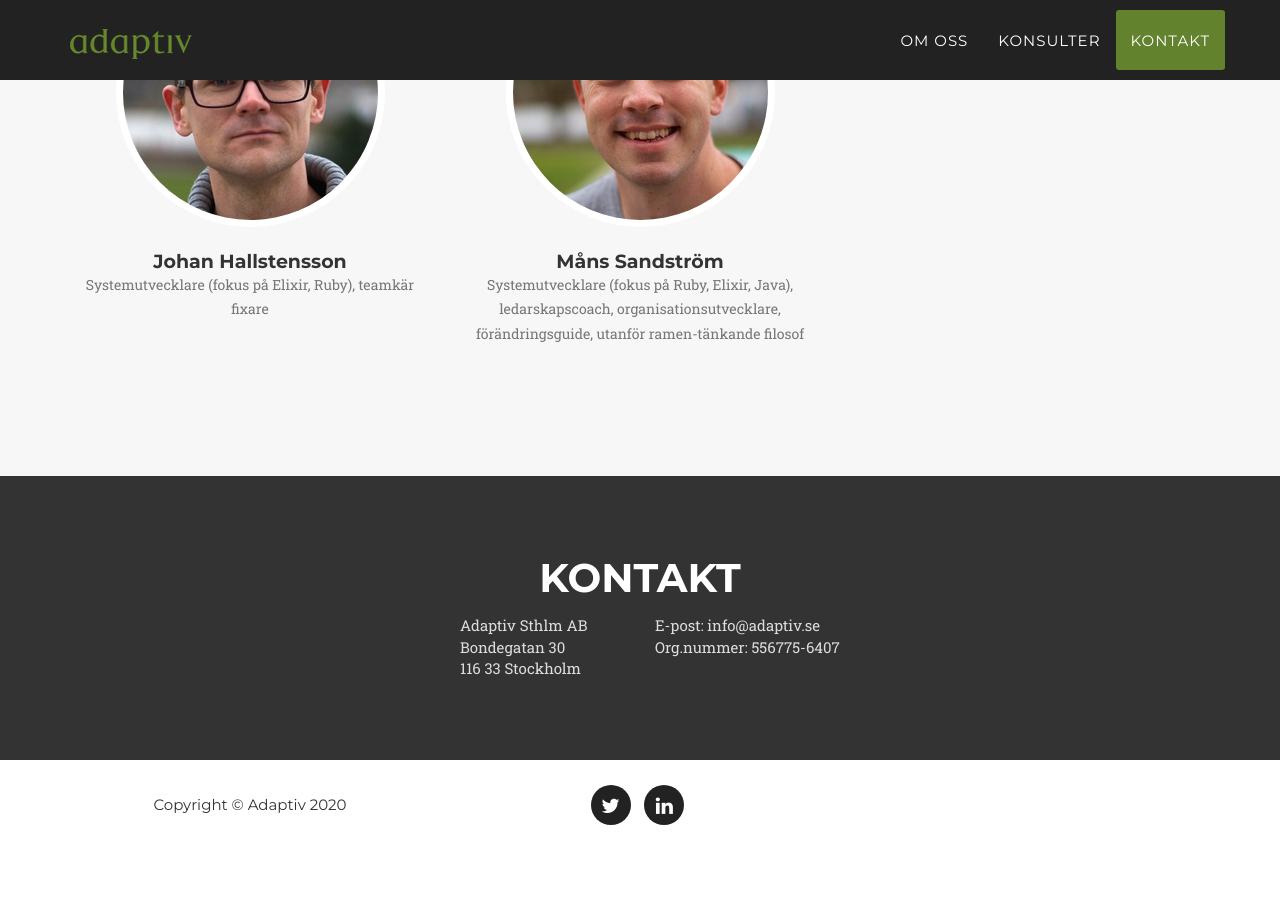
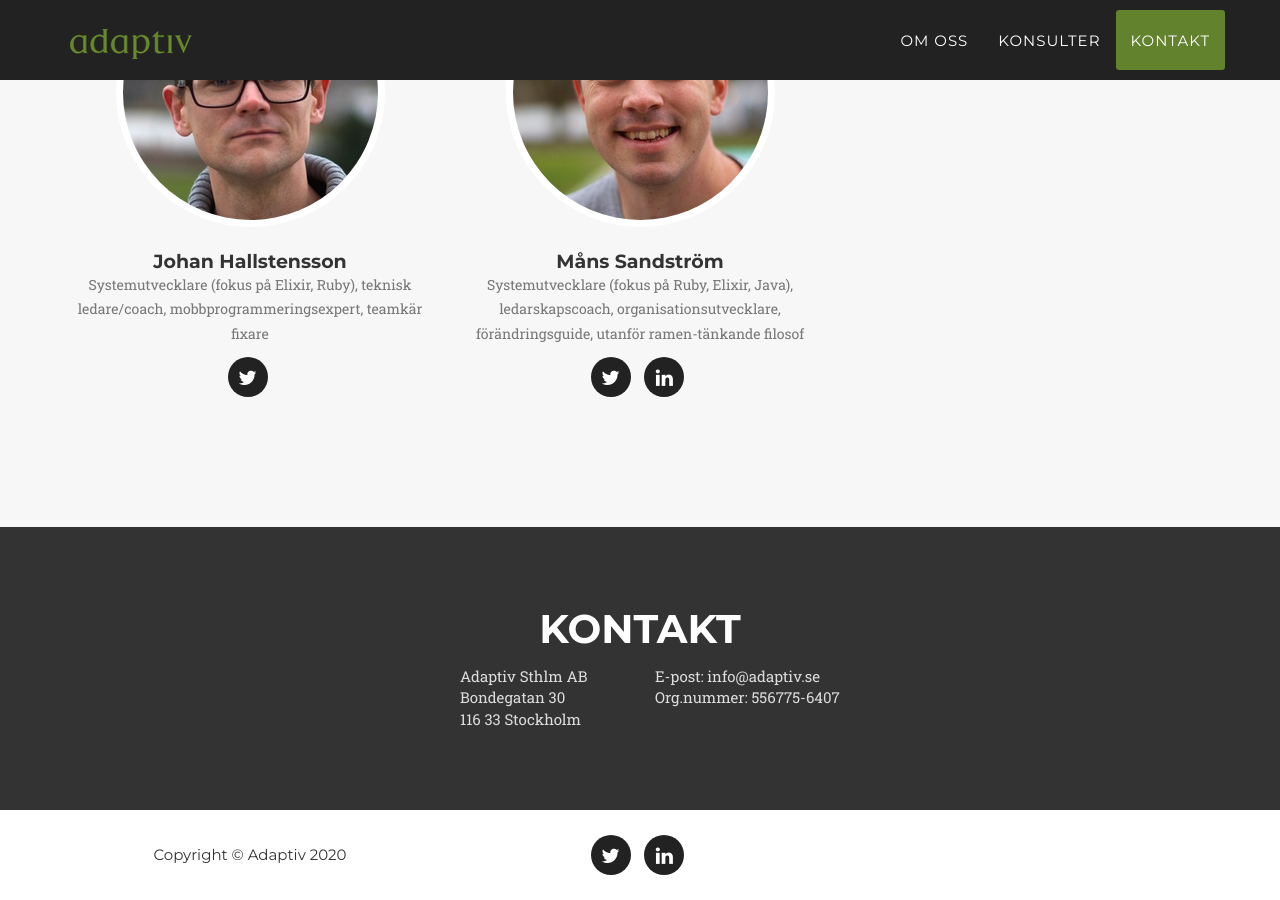
Before and after one commit to adaptiv/adaptiv_agency, a Jekyll site: the page built from index.html, in a window 1280 px wide and 900 px high, scrolled down 1883 px. Built offline with Jekyll 4.4.1, drawn with Linux system fonts in a browser that asks for light colours; some web fonts are replaced; before the commit the page ends 2733 px from its top, so only the background shows below that.

```diff
--- a/_config.yml
+++ b/_config.yml
@@ -10,10 +10,20 @@ people:
 - name: Adam Killander
   pic: 1
   about: Systemutvecklare (fokus på Javascript, Java), teamledare/coach, agil coach, harmoniskapande teaterapa
+  social:
+  - title: twitter
+    url: http://twitter.com/adamkillander
+  - title: linkedin
+    url: https://www.linkedin.com/in/adamkillander/
 
 - name: Johan Dewe
   pic: 2
   about: Systemutvecklare (fokus på Go, Javascript, .Net), teknisk ledare/coach, teamledare/coach, agil arkitekt, snöälskande docent
+  social:
+  - title: twitter
+    url: http://twitter.com/johandewe
+  - title: linkedin
+    url: https://www.linkedin.com/in/johandewe/
 
 - name: Joakim Manding Holm
   pic: 3
@@ -26,11 +36,19 @@ people:
 
 - name: Johan Hallstensson
   pic: 4
-  about: Systemutvecklare (fokus på Elixir, Ruby), teamkär fixare
+  about: Systemutvecklare (fokus på Elixir, Ruby), teknisk ledare/coach, mobbprogrammeringsexpert, teamkär fixare
+  social:
+  - title: twitter
+    url: http://twitter.com/jlind
 
 - name: Måns Sandström
   pic: 5
   about: Systemutvecklare (fokus på Ruby, Elixir, Java), ledarskapscoach, organisationsutvecklare, förändringsguide, utanför ramen-tänkande filosof
+  social:
+  - title: twitter
+    url: http://twitter.com/manssandstrom
+  - title: linkedin
+    url: https://www.linkedin.com/in/manssandstrom/
 
 # Social networks usernames (many more available: google-plus, flickr, dribbble, pinterest, instagram, tumblr, linkedin, etc.)
 social:
```
